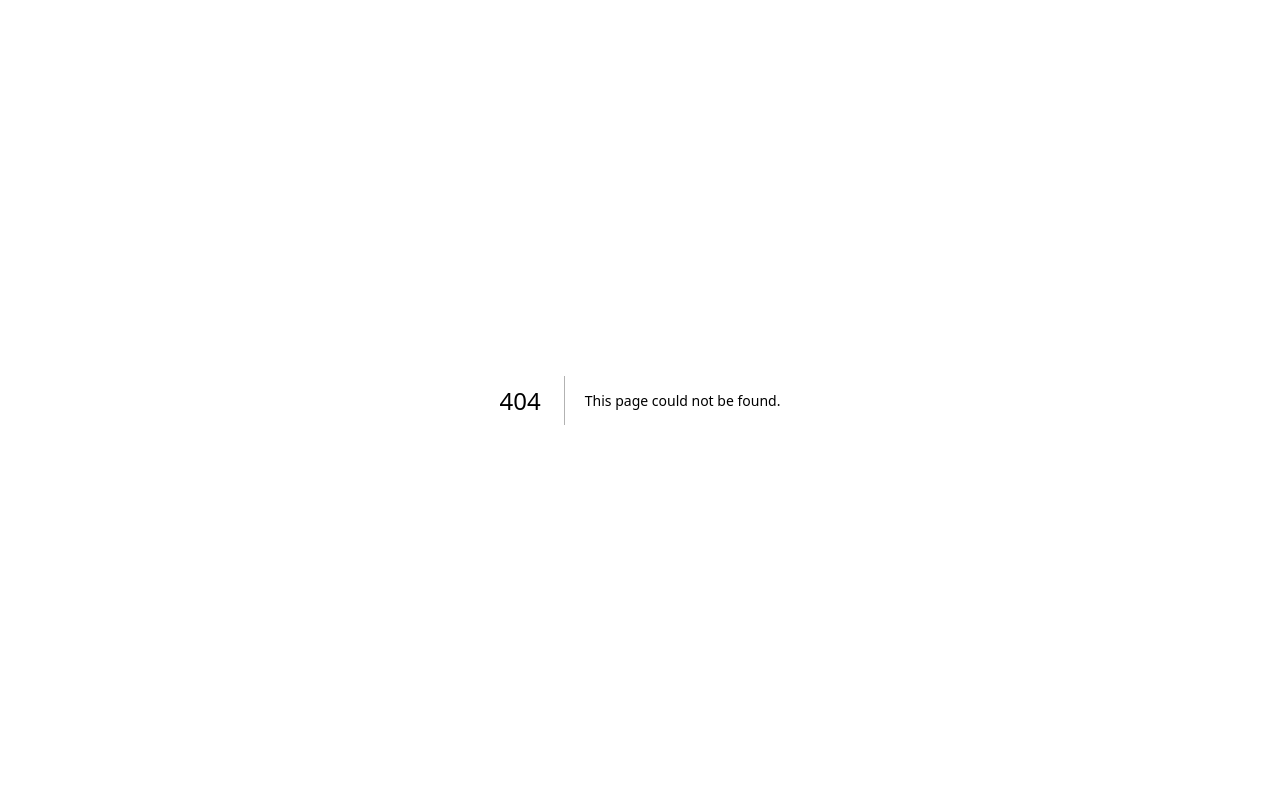
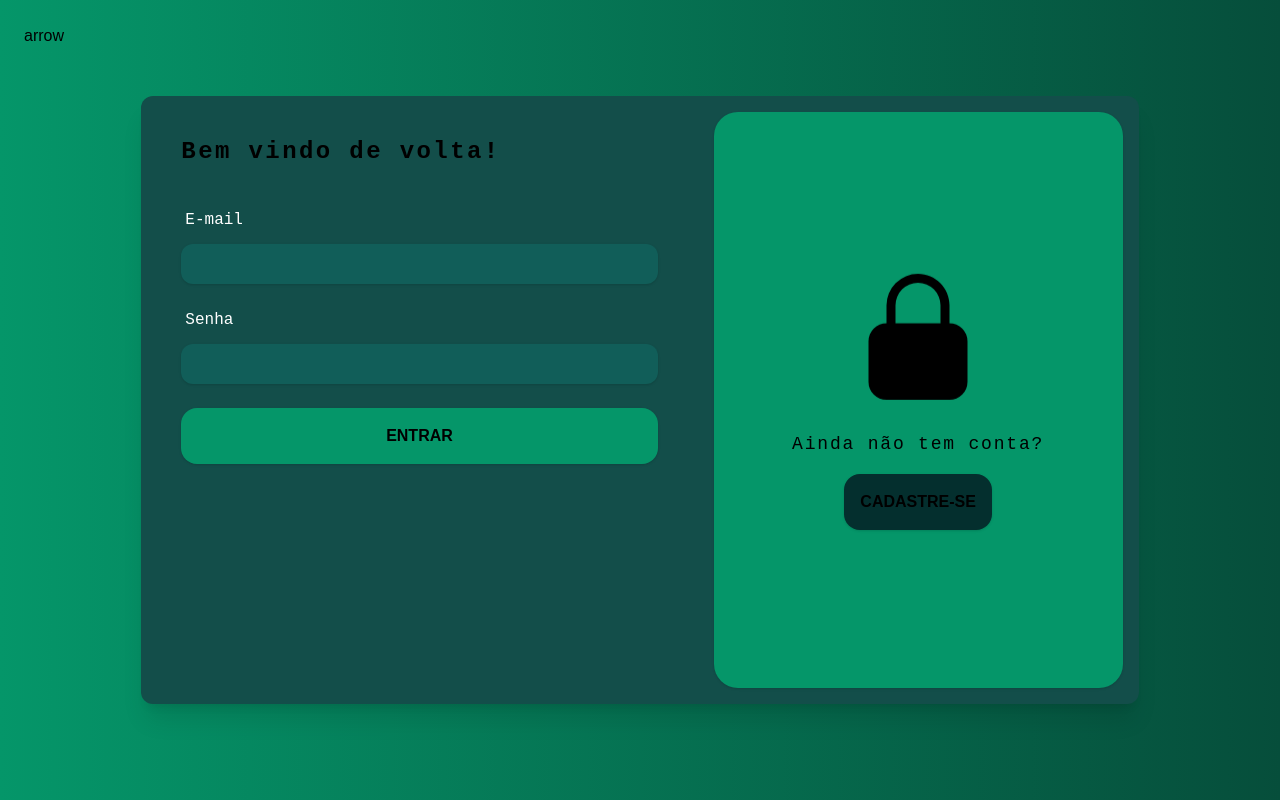
Before and after one commit to hsantiago-dev/saoitr-web, a Next.js app: page /login in a window 1280 px wide. Before the commit this address had no page. Built offline with nearby package versions, Linux system fonts and the light colour scheme.

Commit message:
feat: initial structure of login with hookform

```diff
--- /dev/null
+++ b/prettier.config.js
@@ -0,0 +1,5 @@
+// prettier.config.js
+module.exports = {
+    plugins: [require('prettier-plugin-tailwindcss')],
+    tailwindConfig: './tailwind.config.js',
+}
--- /dev/null
+++ b/src/components/shared/input.tsx
@@ -0,0 +1,22 @@
+interface InputProps {
+    title: string;
+    type: string;
+    register: any;
+    error?: string;
+}
+
+export default function Input({title, type, register, error}: InputProps) {
+    return (
+        <div className="flex flex-col space-y-3">
+            <label htmlFor="email" className="font-mono text-white ml-1">
+                {title}
+            </label>
+            <input
+                type={type}
+                {...register}
+                className="rounded-xl bg-teal-800 px-4 py-2 font-sans font-semibold shadow hover:bg-emerald-500"
+            />
+            {error && <p className="text-red-400 ml-1">{error as string}</p>}
+        </div>
+    );
+}
--- a/src/pages/index.tsx
+++ b/src/pages/index.tsx
@@ -1,124 +1,10 @@
-import Image from 'next/image'
-import { Inter } from 'next/font/google'
-
-const inter = Inter({ subsets: ['latin'] })
 
 export default function Home() {
   return (
-    <main className="flex min-h-screen flex-col items-center justify-between p-24">
-      <div className="z-10 w-full max-w-5xl items-center justify-between font-mono text-sm lg:flex">
-        <p className="fixed left-0 top-0 flex w-full justify-center border-b border-gray-300 bg-gradient-to-b from-zinc-200 pb-6 pt-8 backdrop-blur-2xl dark:border-neutral-800 dark:bg-zinc-800/30 dark:from-inherit lg:static lg:w-auto  lg:rounded-xl lg:border lg:bg-gray-200 lg:p-4 lg:dark:bg-zinc-800/30">
-          Get started by editing&nbsp;
-          <code className="font-mono font-bold">src/pages/index.tsx</code>
-        </p>
-        <div className="fixed bottom-0 left-0 flex h-48 w-full items-end justify-center bg-gradient-to-t from-white via-white dark:from-black dark:via-black lg:static lg:h-auto lg:w-auto lg:bg-none">
-          <a
-            className="pointer-events-none flex place-items-center gap-2 p-8 lg:pointer-events-auto lg:p-0"
-            href="https://vercel.com?utm_source=create-next-app&utm_medium=default-template-tw&utm_campaign=create-next-app"
-            target="_blank"
-            rel="noopener noreferrer"
-          >
-            By{' '}
-            <Image
-              src="/vercel.svg"
-              alt="Vercel Logo"
-              className="dark:invert"
-              width={100}
-              height={24}
-              priority
-            />
-          </a>
-        </div>
-      </div>
-
-      <div className="relative flex place-items-center before:absolute before:h-[300px] before:w-[480px] before:-translate-x-1/2 before:rounded-full before:bg-gradient-radial before:from-white before:to-transparent before:blur-2xl before:content-[''] after:absolute after:-z-20 after:h-[180px] after:w-[240px] after:translate-x-1/3 after:bg-gradient-conic after:from-sky-200 after:via-blue-200 after:blur-2xl after:content-[''] before:dark:bg-gradient-to-br before:dark:from-transparent before:dark:to-blue-700/10 after:dark:from-sky-900 after:dark:via-[#0141ff]/40 before:lg:h-[360px]">
-        <Image
-          className="relative dark:drop-shadow-[0_0_0.3rem_#ffffff70] dark:invert"
-          src="/next.svg"
-          alt="Next.js Logo"
-          width={180}
-          height={37}
-          priority
-        />
-      </div>
-
-      <div className="mb-32 grid text-center lg:mb-0 lg:grid-cols-4 lg:text-left">
-        <a
-          href="https://nextjs.org/docs?utm_source=create-next-app&utm_medium=default-template-tw&utm_campaign=create-next-app"
-          className="group rounded-lg border border-transparent px-5 py-4 transition-colors hover:border-gray-300 hover:bg-gray-100 hover:dark:border-neutral-700 hover:dark:bg-neutral-800/30"
-          target="_blank"
-          rel="noopener noreferrer"
-        >
-          <h2 className={`${inter.className} mb-3 text-2xl font-semibold`}>
-            Docs{' '}
-            <span className="inline-block transition-transform group-hover:translate-x-1 motion-reduce:transform-none">
-              -&gt;
-            </span>
-          </h2>
-          <p
-            className={`${inter.className} m-0 max-w-[30ch] text-sm opacity-50`}
-          >
-            Find in-depth information about Next.js features and API.
-          </p>
-        </a>
-
-        <a
-          href="https://nextjs.org/learn?utm_source=create-next-app&utm_medium=default-template-tw&utm_campaign=create-next-app"
-          className="group rounded-lg border border-transparent px-5 py-4 transition-colors hover:border-gray-300 hover:bg-gray-100 hover:dark:border-neutral-700 hover:dark:bg-neutral-800/30"
-          target="_blank"
-          rel="noopener noreferrer"
-        >
-          <h2 className={`${inter.className} mb-3 text-2xl font-semibold`}>
-            Learn{' '}
-            <span className="inline-block transition-transform group-hover:translate-x-1 motion-reduce:transform-none">
-              -&gt;
-            </span>
-          </h2>
-          <p
-            className={`${inter.className} m-0 max-w-[30ch] text-sm opacity-50`}
-          >
-            Learn about Next.js in an interactive course with&nbsp;quizzes!
-          </p>
-        </a>
-
-        <a
-          href="https://vercel.com/templates?framework=next.js&utm_source=create-next-app&utm_medium=default-template-tw&utm_campaign=create-next-app"
-          className="group rounded-lg border border-transparent px-5 py-4 transition-colors hover:border-gray-300 hover:bg-gray-100 hover:dark:border-neutral-700 hover:dark:bg-neutral-800/30"
-          target="_blank"
-          rel="noopener noreferrer"
-        >
-          <h2 className={`${inter.className} mb-3 text-2xl font-semibold`}>
-            Templates{' '}
-            <span className="inline-block transition-transform group-hover:translate-x-1 motion-reduce:transform-none">
-              -&gt;
-            </span>
-          </h2>
-          <p
-            className={`${inter.className} m-0 max-w-[30ch] text-sm opacity-50`}
-          >
-            Discover and deploy boilerplate example Next.js&nbsp;projects.
-          </p>
-        </a>
-
-        <a
-          href="https://vercel.com/new?utm_source=create-next-app&utm_medium=default-template-tw&utm_campaign=create-next-app"
-          className="group rounded-lg border border-transparent px-5 py-4 transition-colors hover:border-gray-300 hover:bg-gray-100 hover:dark:border-neutral-700 hover:dark:bg-neutral-800/30"
-          target="_blank"
-          rel="noopener noreferrer"
-        >
-          <h2 className={`${inter.className} mb-3 text-2xl font-semibold`}>
-            Deploy{' '}
-            <span className="inline-block transition-transform group-hover:translate-x-1 motion-reduce:transform-none">
-              -&gt;
-            </span>
-          </h2>
-          <p
-            className={`${inter.className} m-0 max-w-[30ch] text-sm opacity-50`}
-          >
-            Instantly deploy your Next.js site to a shareable URL with Vercel.
-          </p>
-        </a>
+    <main className="flex h-screen flex-col items-center justify-center bg-gradient-to-r from-emerald-600 to-emerald-900 p-24">
+      <div className="flex h-full w-11/12 rounded-xl bg-teal-900 shadow-xl">
+        <span>teste</span>
       </div>
     </main>
-  )
+  );
 }
--- /dev/null
+++ b/src/pages/login.tsx
@@ -0,0 +1,72 @@
+import Input from "@/components/shared/input";
+import { useForm } from 'react-hook-form';
+import { yupResolver } from '@hookform/resolvers/yup';
+import * as yup from 'yup';
+import { useEffect } from "react";
+
+const schema = yup
+  .object()
+  .shape({
+    email: yup.string().required().email('must be a valid email'),
+    password: yup.string().required().min(6, "must be at least 6 characters"),
+  })
+  .required();
+
+export default function Login() {
+  const { register, handleSubmit, formState: { errors }, } = useForm({
+    resolver: yupResolver(schema),
+  });
+
+  useEffect(() => {
+    console.log(errors);
+  }, [errors]);
+
+  return (
+    <main className="flex h-screen flex-col items-center justify-center bg-gradient-to-r from-emerald-600 to-emerald-900 p-24">
+      <div className="fixed top-6 left-6">
+        arrow
+      </div>
+      <div className="flex h-full w-11/12 rounded-xl bg-teal-900 shadow-xl">
+        <div className="flex flex-grow flex-col px-10 pt-10">
+          <div className="flex">
+            <h1 className="font-mono text-2xl font-extrabold tracking-widest text-secondary mb-10 ">
+              Bem vindo de volta!
+            </h1>
+          </div>
+          <form onSubmit={handleSubmit((d) => console.log(d))}
+            className="flex flex-col space-y-6"
+          >
+            <Input title="E-mail" type="email" register={register('email')} error={errors.email?.message as string | undefined}/>
+            <Input title="Senha" type="password" register={register('password')} error={errors.password?.message as string | undefined} />
+            <button
+              type="submit"
+              className="mt-5 rounded-2xl bg-emerald-600 px-4 py-4 font-sans font-semibold shadow hover:bg-teal-950 w-full"
+            >
+              ENTRAR
+            </button>
+          </form>
+        </div>
+        <div className="flex flex-grow flex-col items-center justify-center rounded-3xl bg-emerald-600 mx-4 my-4 space-y-4 shadow">
+          <svg
+            xmlns="http://www.w3.org/2000/svg"
+            viewBox="0 0 24 24"
+            fill="currentColor"
+            className="h-36 w-36 animate-bounce"
+          >
+            <path
+              fillRule="evenodd"
+              d="M12 1.5a5.25 5.25 0 00-5.25 5.25v3a3 3 0 00-3 3v6.75a3 3 0 003 3h10.5a3 3 0 003-3v-6.75a3 3 0 00-3-3v-3c0-2.9-2.35-5.25-5.25-5.25zm3.75 8.25v-3a3.75 3.75 0 10-7.5 0v3h7.5z"
+              clipRule="evenodd"
+            />
+          </svg>
+          <h1 className="font-mono text-lg tracking-widest text-secondary">
+            Ainda não tem conta?
+          </h1>
+          <button className="rounded-2xl bg-teal-950 px-4 py-4 font-sans font-semibold shadow hover:bg-emerald-500">
+            CADASTRE-SE
+          </button>
+        </div>
+      </div>
+    </main>
+  );
+}
--- a/tailwind.config.js
+++ b/tailwind.config.js
@@ -8,11 +8,16 @@ module.exports = {
   theme: {
     extend: {
       backgroundImage: {
+        // 'image_bg' : "url('../../public/imgs/cidade_noite.jpg')",
         'gradient-radial': 'radial-gradient(var(--tw-gradient-stops))',
         'gradient-conic':
           'conic-gradient(from 180deg at 50% 50%, var(--tw-gradient-stops))',
       },
     },
+    fontFamily: {
+      sans: ['Poppins', 'sans-serif'],
+      mono: ['Roboto Mono', 'monospace'],
+    },
   },
   plugins: [],
 }
```
Also changed, not shown: package.json (+8 -1 lines), 2 other files (tests, documents, lock files or other folders).
